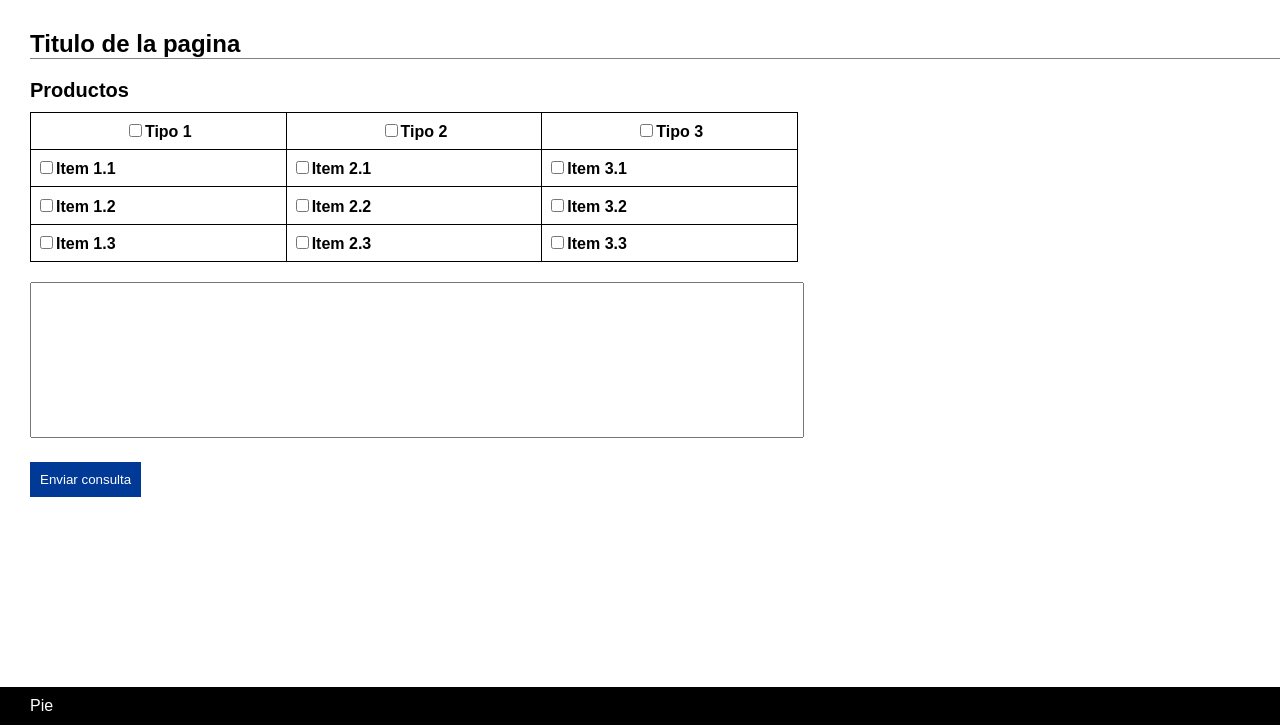
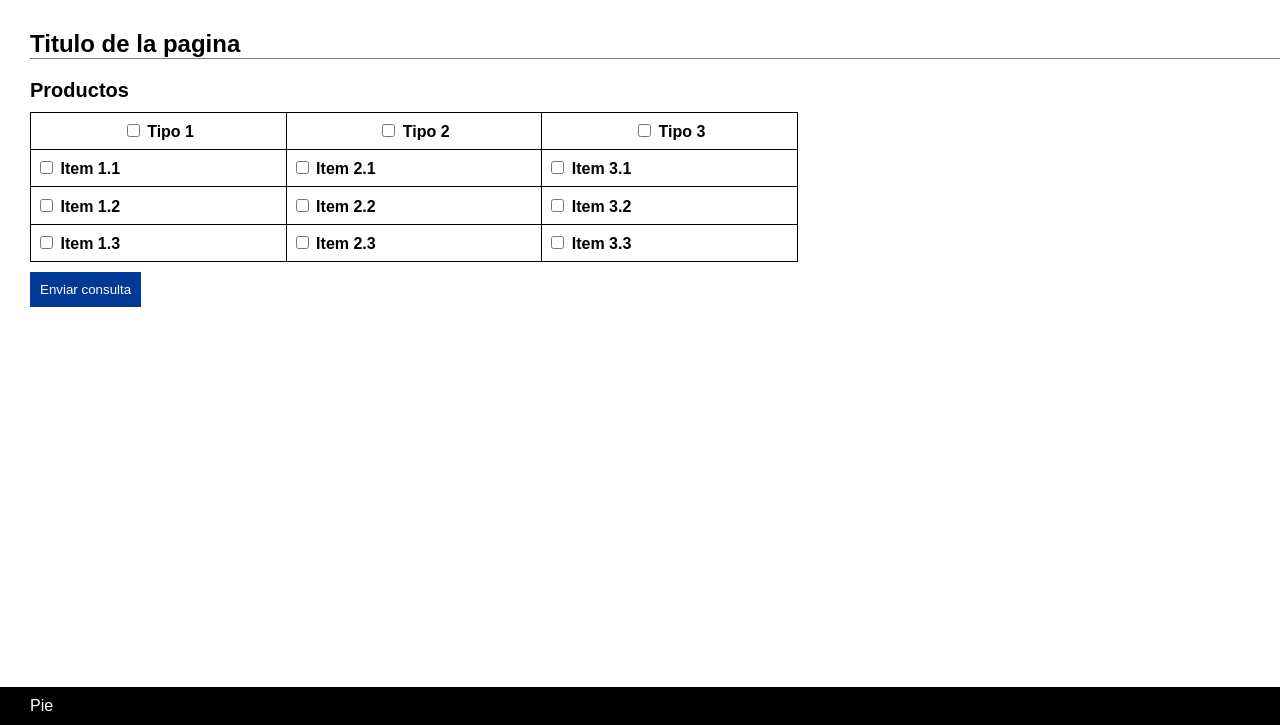
Before and after one commit to manuel-fidalgo/app-web, a PHP site: page / in a window 1280 px wide. Shown: the part 75-800 px from the top of the page. Run offline with PHP 8.4, Linux system fonts and the light colour scheme; lists and menus that the app fills with data are empty; some libraries are stand-ins or nearby versions.

Commit message:
Implementing form submit functionality

```diff
--- a/project01/index.html
+++ b/project01/index.html
@@ -18,57 +18,68 @@
 
 	<div>
 		<label id="products-label"><b>Productos</b></label>
-
+		<form id="form">
 			<table id="table">
 				<tr>
 					<th>
-					<input type="checkbox" class="tipo1" value="Tipo 1">Tipo 1
+						<input type="checkbox" class="tipo1" value="Tipo 1">
+						<label class ="checkbox">Tipo 1 </label>
 					</th>
 					<th>
-					<input type="checkbox" class="tipo2" value="Tipo 2">Tipo 2
+						<input type="checkbox" class="tipo2" value="Tipo 2">
+						<label class ="checkbox">Tipo 2 </label>
 					</th>
 					<th>
-					<input type="checkbox" class="tipo3" value="Tipo 3">Tipo 3
+						<input type="checkbox" class="tipo3" value="Tipo 3">
+						<label class ="checkbox">Tipo 3 </label>
 					</th>
 				</tr>
 				<tr>
 					<th class="subtype">
-					<input type="checkbox" class="tipo1 sb" value="Item 1.1">Item 1.1
+						<input type="checkbox" class="tipo1 sb" value="Item 1.1">
+						<label class ="checkbox">Item 1.1 </label>
 					</th>
 					<th class="subtype">
-					<input type="checkbox" class="tipo2 sb" value="Item 2.1">Item 2.1
+						<input type="checkbox" class="tipo2 sb" value="Item 2.1">
+						<label class ="checkbox">Item 2.1 </label>
 					</th>
 					<th class="subtype">
-					<input type="checkbox" class="tipo3 sb" value="Item 3.1">Item 3.1
+						<input type="checkbox" class="tipo3 sb" value="Item 3.1">
+						<label class ="checkbox">Item 3.1 </label>
 					</th>
 				</tr>
 				<tr>
 					<th class="subtype">
-					<input type="checkbox" class="tipo1 sb" value="Item 1.2">Item 1.2
+						<input type="checkbox" class="tipo1 sb" value="Item 1.2">
+						<label class ="checkbox">Item 1.2 </label>
 					</th>
 					<th class="subtype">
-					<input type="checkbox" class="tipo2 sb" value="Item 2.2">Item 2.2
+						<input type="checkbox" class="tipo2 sb" value="Item 2.2">
+						<label class ="checkbox">Item 2.2 </label>
 					</th>
 					<th class="subtype">
-					<input type="checkbox" class="tipo3 sb" value="Item 3.2">Item 3.2
+						<input type="checkbox" class="tipo3 sb" value="Item 3.2">
+						<label class ="checkbox">Item 3.2 </label>
 					</th>
 				</tr>
 				<tr>
 					<th class="subtype">
-					<input type="checkbox" class="tipo1 sb" value="Item 1.3">Item 1.3
+						<input type="checkbox" class="tipo1 sb" value="Item 1.3">
+						<label class ="checkbox">Item 1.3 </label>
 					</th>
 					<th class="subtype">
-					<input type="checkbox" class="tipo2 sb" value="Item 2.3">Item 2.3
+						<input type="checkbox" class="tipo2 sb" value="Item 2.3">
+						<label class ="checkbox">Item 2.3 </label>
 					</th>
 					<th class="subtype">
-					<input type="checkbox" class="tipo3 sb" value="Item 3.3">Item 3.3
+						<input type="checkbox" class="tipo3 sb" value="Item 3.3">
+						<label class ="checkbox">Item 3.3 </label>
 					</th>
 				</tr>
 			</table>
+		</form>
 		<textarea id="textarea" readonly="readonly"></textarea>
-		<button id="button" type="button" name="send-button" value="submit">
-			Enviar consulta
-		</button>
+		<input type="submit" id="submit-button" type="button" name="send-button" value="Enviar consulta">
 	</div>
 	<footer id="footer" >Pie</footer>
 </body>
--- a/project01/style.css
+++ b/project01/style.css
@@ -52,10 +52,10 @@ body{
 	width: 60%;
 	height: 150px;
 	resize: none;
-	/*border: none;*/
-	/*display: none;*/
+	/*border: 1px lightblue;*/
+	display: none;
 }
-#button{
+#submit-button{
 	color: white;
 	background-color: #003996;
 	border: none;
```
Also changed, not shown: project01/validation.js (+30 -21 lines). Lines whose indentation alone changed are shown as unchanged.
